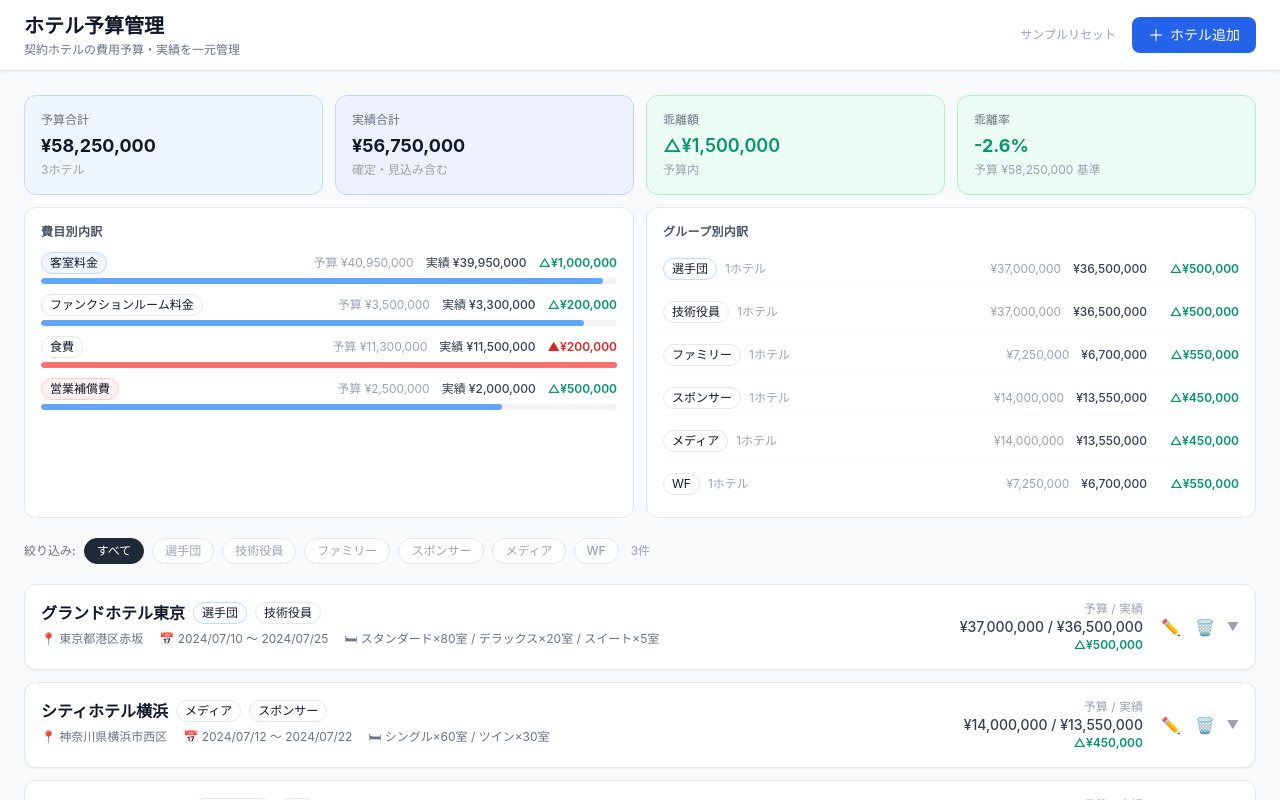
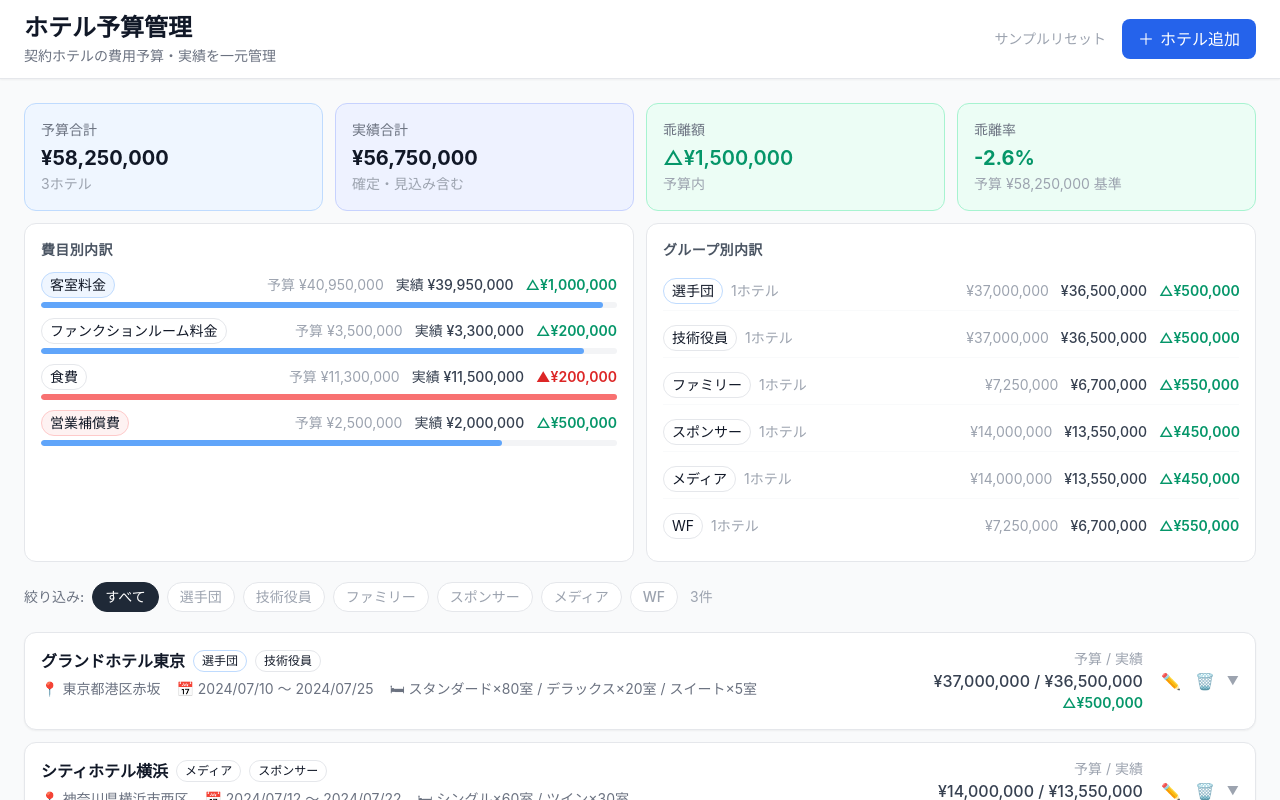
Before and after one commit to roomba1995/budget-app, a Next.js app: page / in a window 1280 px wide. Shown: the top 800 px of the page. Built offline with nearby package versions, Linux system fonts and the light colour scheme.

Commit message:
Increase font sizes throughout for better readability
https://claude.ai/code/session_014CqgiUhJA2LW4ZztVZZY68

```diff
--- a/app/page.tsx
+++ b/app/page.tsx
@@ -115,21 +115,21 @@ export default function Page() {
       <header className="bg-white border-b border-gray-200 shadow-sm sticky top-0 z-20">
         <div className="max-w-7xl mx-auto px-4 sm:px-6 py-3 flex items-center justify-between gap-4">
           <div>
-            <h1 className="text-xl font-bold text-gray-900">ホテル予算管理</h1>
-            <p className="text-xs text-gray-500 mt-0.5">
+            <h1 className="text-2xl font-bold text-gray-900">ホテル予算管理</h1>
+            <p className="text-sm text-gray-500 mt-0.5">
               契約ホテルの費用予算・実績を一元管理
             </p>
           </div>
           <div className="flex items-center gap-2 flex-shrink-0">
             <button
               onClick={resetToSample}
-              className="text-xs text-gray-400 hover:text-gray-600 px-2 py-1 rounded hover:bg-gray-100 transition-colors"
+              className="text-sm text-gray-400 hover:text-gray-600 px-2 py-1 rounded hover:bg-gray-100 transition-colors"
             >
               サンプルリセット
             </button>
             <button
               onClick={handleAddHotel}
-              className="bg-blue-600 text-white px-3 sm:px-4 py-2 rounded-lg text-sm font-medium hover:bg-blue-700 transition-colors flex items-center gap-1.5"
+              className="bg-blue-600 text-white px-3 sm:px-4 py-2 rounded-lg text-base font-medium hover:bg-blue-700 transition-colors flex items-center gap-1.5"
             >
               <span className="text-base leading-none">＋</span>
               <span>ホテル追加</span>
@@ -144,10 +144,10 @@ export default function Page() {
 
         {/* Group Filter */}
         <div className="flex flex-wrap items-center gap-2">
-          <span className="text-xs text-gray-500 font-medium">絞り込み:</span>
+          <span className="text-sm text-gray-500 font-medium">絞り込み:</span>
           <button
             onClick={() => setFilterGroups([])}
-            className={`px-3 py-1 rounded-full text-xs font-medium border transition-colors ${
+            className={`px-3 py-1 rounded-full text-sm font-medium border transition-colors ${
               filterGroups.length === 0
                 ? "bg-gray-800 text-white border-gray-800"
                 : "bg-white text-gray-500 border-gray-200 hover:border-gray-400"
@@ -159,7 +159,7 @@ export default function Page() {
             <button
               key={g}
               onClick={() => toggleGroup(g)}
-              className={`px-3 py-1 rounded-full text-xs font-medium border transition-colors ${
+              className={`px-3 py-1 rounded-full text-sm font-medium border transition-colors ${
                 filterGroups.includes(g)
                   ? GROUP_COLORS[g]
                   : "bg-white text-gray-400 border-gray-200 hover:border-gray-400"
@@ -168,7 +168,7 @@ export default function Page() {
               {g}
             </button>
           ))}
-          <span className="text-xs text-gray-400 ml-1">
+          <span className="text-sm text-gray-400 ml-1">
             {filteredHotels.length}件
           </span>
         </div>
@@ -177,10 +177,10 @@ export default function Page() {
         {filteredHotels.length === 0 ? (
           <div className="text-center py-20 text-gray-400">
             <div className="text-5xl mb-4">🏨</div>
-            <p className="text-sm">ホテルが登録されていません</p>
+            <p className="text-base">ホテルが登録されていません</p>
             <button
               onClick={handleAddHotel}
-              className="mt-4 text-blue-600 hover:underline text-sm"
+              className="mt-4 text-blue-600 hover:underline text-base"
             >
               ホテルを追加する
             </button>
--- a/components/HotelCard.tsx
+++ b/components/HotelCard.tsx
@@ -56,7 +56,7 @@ export default function HotelCard({
                 </span>
               ))}
             </div>
-            <div className="flex flex-wrap gap-x-4 gap-y-0.5 mt-1.5 text-xs text-gray-500">
+            <div className="flex flex-wrap gap-x-4 gap-y-0.5 mt-1.5 text-sm text-gray-500">
               {hotel.location && <span>📍 {hotel.location}</span>}
               <span>
                 📅 {formatDateRange(hotel.contractStartDate, hotel.contractEndDate)}
@@ -75,11 +75,11 @@ export default function HotelCard({
           {/* Right: totals + actions */}
           <div className="flex items-center gap-3 flex-shrink-0">
             <div className="text-right hidden sm:block">
-              <div className="text-xs text-gray-400">予算 / 実績</div>
-              <div className="text-sm font-medium text-gray-700 whitespace-nowrap">
+              <div className="text-sm text-gray-400">予算 / 実績</div>
+              <div className="text-base font-medium text-gray-700 whitespace-nowrap">
                 {formatCurrency(budget)} / {formatCurrency(actual)}
               </div>
-              <div className={`text-xs ${variance.className}`}>
+              <div className={`text-sm ${variance.className}`}>
                 {variance.text}
               </div>
             </div>
@@ -116,7 +116,7 @@ export default function HotelCard({
         </div>
 
         {/* Mobile: totals row */}
-        <div className="sm:hidden mt-2 flex items-center justify-between text-xs">
+        <div className="sm:hidden mt-2 flex items-center justify-between text-sm">
           <span className="text-gray-500">
             予算 {formatCurrency(budget)} / 実績 {formatCurrency(actual)}
           </span>
@@ -128,7 +128,7 @@ export default function HotelCard({
       {expanded && (
         <div className="border-t border-gray-100 px-4 pb-5">
           {hotel.notes && (
-            <div className="mt-3 px-3 py-2 bg-amber-50 border border-amber-100 rounded-lg text-xs text-amber-700">
+            <div className="mt-3 px-3 py-2 bg-amber-50 border border-amber-100 rounded-lg text-sm text-amber-700">
               📝 {hotel.notes}
             </div>
           )}
@@ -137,21 +137,21 @@ export default function HotelCard({
             <h4 className="text-sm font-semibold text-gray-700">費用明細</h4>
             <button
               onClick={onAddCostItem}
-              className="text-xs bg-blue-50 text-blue-600 px-3 py-1 rounded-full hover:bg-blue-100 border border-blue-200 transition-colors"
+              className="text-sm bg-blue-50 text-blue-600 px-3 py-1 rounded-full hover:bg-blue-100 border border-blue-200 transition-colors"
             >
               ＋ 費用追加
             </button>
           </div>
 
           {hotel.costItems.length === 0 ? (
-            <div className="text-center py-8 text-gray-400 text-sm">
+            <div className="text-center py-8 text-gray-400 text-base">
               費用データがありません。「費用追加」から登録してください。
             </div>
           ) : (
             <div className="mt-2 overflow-x-auto -mx-4 px-4">
-              <table className="w-full text-sm min-w-[640px]">
+              <table className="w-full text-base min-w-[640px]">
                 <thead>
-                  <tr className="text-xs text-gray-500 border-b border-gray-100">
+                  <tr className="text-sm text-gray-500 border-b border-gray-100">
                     <th className="text-left py-2 pr-3 font-medium w-32">
                       費目
                     </th>
@@ -179,7 +179,7 @@ export default function HotelCard({
                       >
                         <td className="py-2 pr-3">
                           <span
-                            className={`text-xs px-2 py-0.5 rounded-full whitespace-nowrap ${CATEGORY_COLORS[item.category]}`}
+                            className={`text-sm px-2 py-0.5 rounded-full whitespace-nowrap ${CATEGORY_COLORS[item.category]}`}
                           >
                             {item.category}
                           </span>
@@ -198,7 +198,7 @@ export default function HotelCard({
                         >
                           {v.text}
                         </td>
-                        <td className="py-2 pr-3 text-gray-400 text-xs max-w-[160px] truncate">
+                        <td className="py-2 pr-3 text-gray-400 text-sm max-w-[160px] truncate">
                           {item.notes}
                         </td>
                         <td className="py-2 whitespace-nowrap">
@@ -224,7 +224,7 @@ export default function HotelCard({
                   })}
                 </tbody>
                 <tfoot>
-                  <tr className="bg-gray-50 font-semibold text-sm border-t border-gray-200">
+                  <tr className="bg-gray-50 font-semibold text-base border-t border-gray-200">
                     <td colSpan={2} className="py-2.5 px-2 text-gray-600">
                       合計
                     </td>
--- a/components/SummarySection.tsx
+++ b/components/SummarySection.tsx
@@ -133,7 +133,7 @@ export default function SummarySection({ hotels }: Props) {
         {/* Category breakdown */}
         {categoryTotals.length > 0 && (
           <div className="bg-white rounded-xl border border-gray-200 p-4">
-            <h2 className="text-xs font-semibold text-gray-600 uppercase tracking-wide mb-3">
+            <h2 className="text-sm font-semibold text-gray-600 uppercase tracking-wide mb-3">
               費目別内訳
             </h2>
             <div className="space-y-2.5">
@@ -149,11 +149,11 @@ export default function SummarySection({ hotels }: Props) {
                   <div key={cat}>
                     <div className="flex items-center justify-between mb-1">
                       <span
-                        className={`text-xs px-2 py-0.5 rounded-full ${CATEGORY_COLORS[cat]}`}
+                        className={`text-sm px-2 py-0.5 rounded-full ${CATEGORY_COLORS[cat]}`}
                       >
                         {cat}
                       </span>
-                      <div className="flex items-center gap-3 text-xs">
+                      <div className="flex items-center gap-3 text-sm">
                         <span className="text-gray-400">
                           予算 {formatCurrency(budget)}
                         </span>
@@ -183,7 +183,7 @@ export default function SummarySection({ hotels }: Props) {
         {/* Group breakdown */}
         {groupStats.length > 0 && (
           <div className="bg-white rounded-xl border border-gray-200 p-4">
-            <h2 className="text-xs font-semibold text-gray-600 uppercase tracking-wide mb-3">
+            <h2 className="text-sm font-semibold text-gray-600 uppercase tracking-wide mb-3">
               グループ別内訳
             </h2>
             <div className="space-y-2">
@@ -196,15 +196,15 @@ export default function SummarySection({ hotels }: Props) {
                   >
                     <div className="flex items-center gap-2">
                       <span
-                        className={`text-xs px-2 py-0.5 rounded-full ${GROUP_COLORS[g]}`}
+                        className={`text-sm px-2 py-0.5 rounded-full ${GROUP_COLORS[g]}`}
                       >
                         {g}
                       </span>
-                      <span className="text-xs text-gray-400">
+                      <span className="text-sm text-gray-400">
                         {count}ホテル
                       </span>
                     </div>
-                    <div className="flex items-center gap-3 text-xs">
+                    <div className="flex items-center gap-3 text-sm">
                       <span className="text-gray-400">
                         {formatCurrency(budget)}
                       </span>
@@ -243,15 +243,15 @@ function SummaryCard({
 }) {
   return (
     <div className={`rounded-xl border p-4 ${bgColor} ${borderColor}`}>
-      <div className="text-xs text-gray-500 mb-1">{label}</div>
+      <div className="text-sm text-gray-500 mb-1">{label}</div>
       <div
-        className={`text-base sm:text-lg font-bold break-all ${
+        className={`text-lg sm:text-xl font-bold break-all ${
           valueClass || "text-gray-900"
         }`}
       >
         {value}
       </div>
-      {sub && <div className="text-xs text-gray-400 mt-0.5">{sub}</div>}
+      {sub && <div className="text-sm text-gray-400 mt-0.5">{sub}</div>}
     </div>
   );
 }
```
